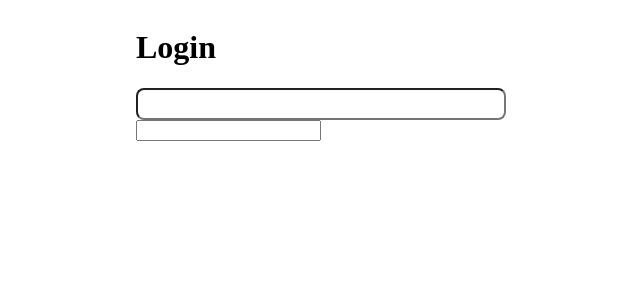
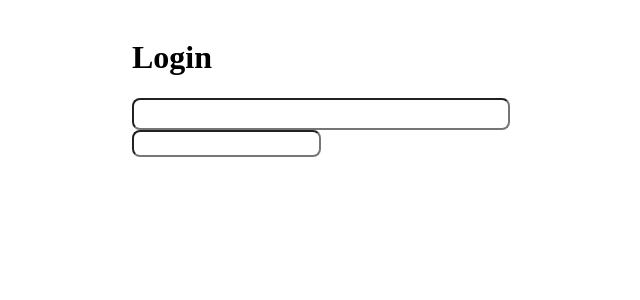
Before and after one commit to Anurag1096/frontend_react, a React (Vite) app: page /Login in a window 1280 px wide. Shown: the top 300 px of the page, without its empty margins (319-959 px from the left). Built offline with nearby package versions, Linux system fonts and the light colour scheme.

Commit message:
ux: Adding login css
Made changes to the login page and added login css file

```diff
--- a/src/components/Login.tsx
+++ b/src/components/Login.tsx
@@ -1,6 +1,6 @@
 
 import React,{useState,useEffect} from 'react'
-
+import "./login.css"
 export const Login=()=>{
 
 const [myState,setState]= useState({
@@ -19,16 +19,16 @@ setState((prevState:any)=>({
 
 	return (
 
-<div>
+<div className="login-main">
 <h1>Login</h1>
 
-<input type="text"
+<input className='input-feilds' type="text"
 name="userName"
 value={myState.userName}
 onChange={handleStateChange}
 />
 
-<input type="password"
+<input className='input-feilds' type="password"
 name="password"
 value={myState.password}
 onChange={handleStateChange}
--- /dev/null
+++ b/src/components/login.css
@@ -0,0 +1,9 @@
+.login-main{
+    padding:10px;
+
+}
+
+.input-feilds{
+    border-radius:8px;
+    padding: 4px;
+}
```
